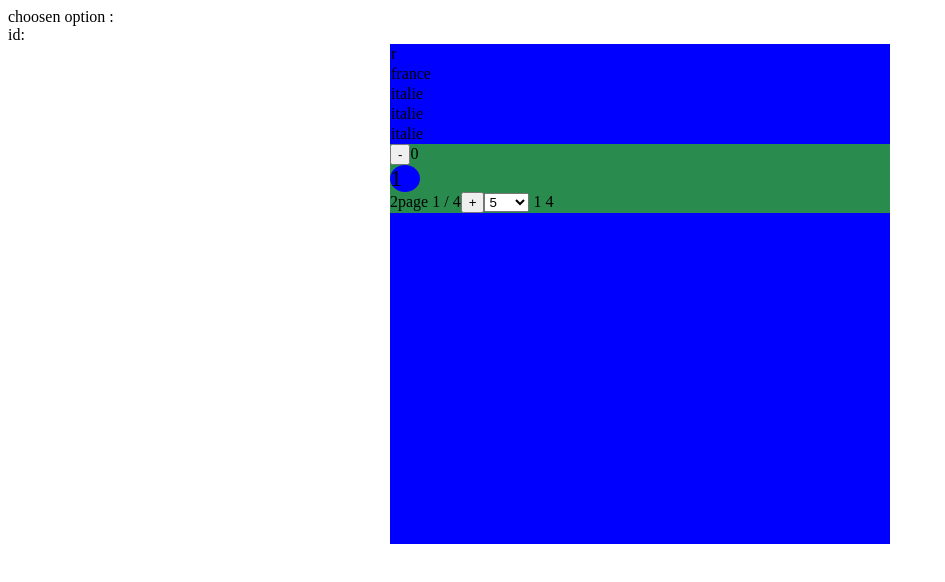
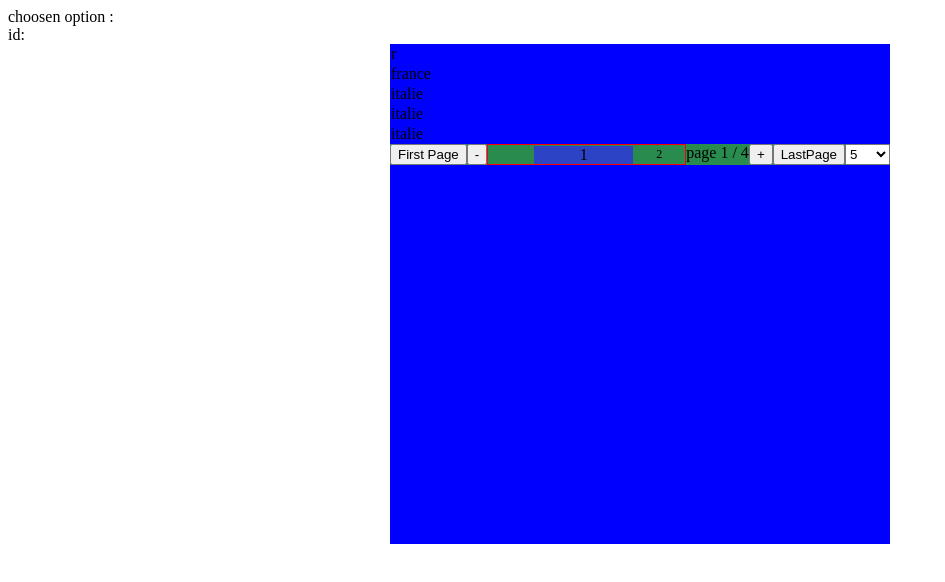
Before and after one commit to denisk13005/test-pagination, a Vue app: page / in a window 1280 px wide. Shown: the top 582 px of the page, without its empty margins (0-945 px from the left). Built offline with nearby package versions, Linux system fonts and the light colour scheme.

Commit message:
pagination ok

```diff
--- a/src/components/PaginateTab.vue
+++ b/src/components/PaginateTab.vue
@@ -4,19 +4,23 @@
     <td>{{ el.value }}</td>
    </tr>
    <div class="pagination">
+    <button @click="firstPage">First Page</button>
     <button @click="previous" >-</button>
-    <span>{{ page -1  }}</span>
-    <span class="activNumber">{{ page }}</span>
-    <span>{{ page + 1  }}</span>
+    <div class="numberCtn">
+      <div class="notActivNumber" @click="goTo">{{ page === 1 ?null :page -1  }}</div>
+      <div class="activNumber">{{ page }}</div>
+      <div class="notActivNumber" @click="goTo">{{ page === numberOfPages ? null : page + 1  }}</div>
+    </div>
       <span>page {{ page}} / {{ numberOfPages }}</span>
     <button @click="next">+</button>
+    <button @click="lastPage">LastPage</button>
     <select name="" id="elPerPage"  v-model="elPerPage" @change="changeElPerPage">
       <option value= "5" >5</option>
       <option value="10">10</option>
       <option value="50">50</option>
       <option value="100">100</option>
     </select>
-    {{ page   }} {{ numberOfPages }}
+
    </div>
   </div>
 </template>
@@ -49,6 +53,20 @@ export default {
   },
 
   methods : {
+    goTo(e){
+      console.log(e.target.textContent)
+      this.page = parseInt(e.target.textContent)
+      this.getPaginatedArray()
+    },
+    firstPage(){
+
+      this.page = 1
+      this.getPaginatedArray()
+    },
+    lastPage() {
+      this.page = this.numberOfPages
+      this.getPaginatedArray()
+    },
     changeElPerPage() {
       this.elPerPage = parseInt(this.elPerPage)
       this.page = 1
@@ -100,12 +118,26 @@ export default {
 .pagination {
   width: 100%;
   background: rgb(42, 139, 79);
+  display: flex;
+  justify-content: center;
 }
-.activNumber{
-  font-size: 24px;
-  background: blue;
-  border-radius: 50%;
-  width: 30px;
-  display: block;
+.numberCtn{
+  flex-grow: 2;
+  border: 1px solid red;
+  text-align: center;
+  display: flex;
+  justify-content: space-evenly;
+  align-items: center;
 }
+.activNumber {
+  background: rgb(44, 67, 197);
+  flex-grow: 2;
+}
+.notActivNumber {
+  flex-grow: 1;
+  font-size: 12px;
+  cursor: pointer;
+
+}
+
 </style>
```
